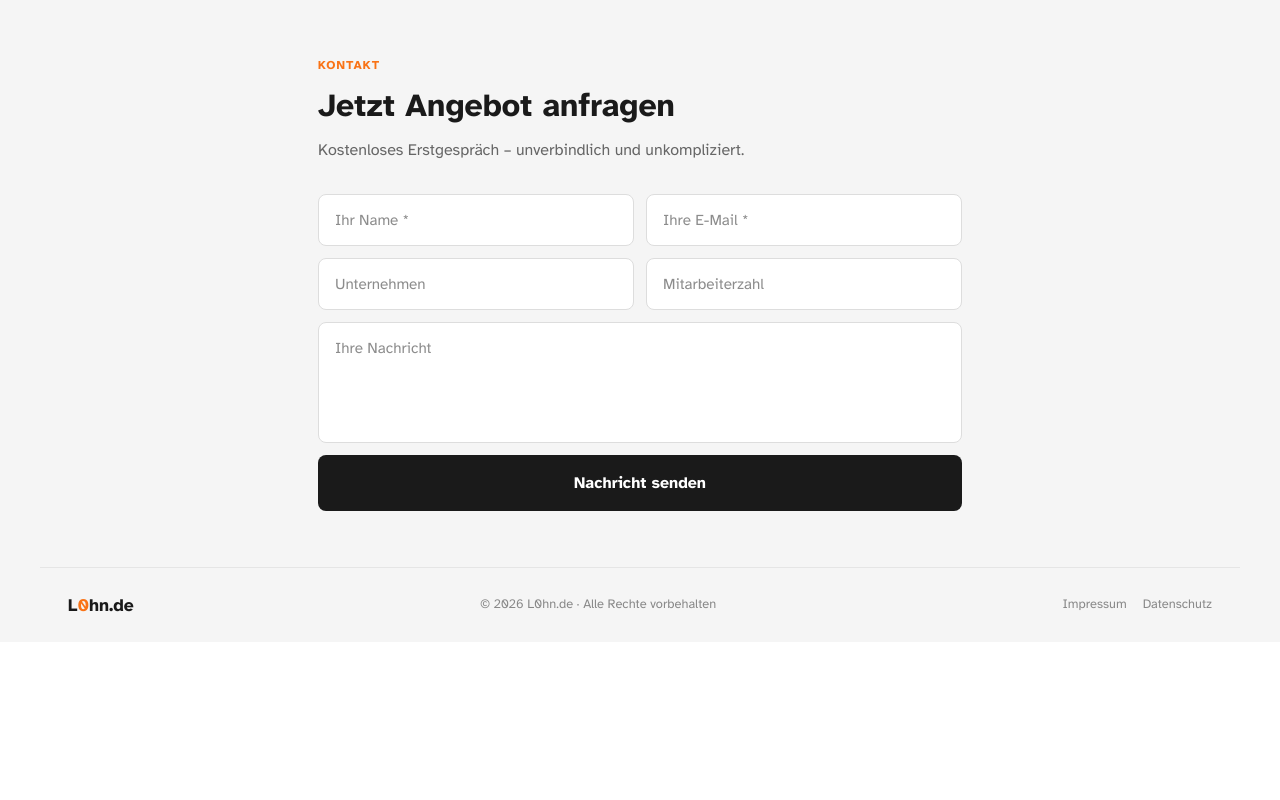
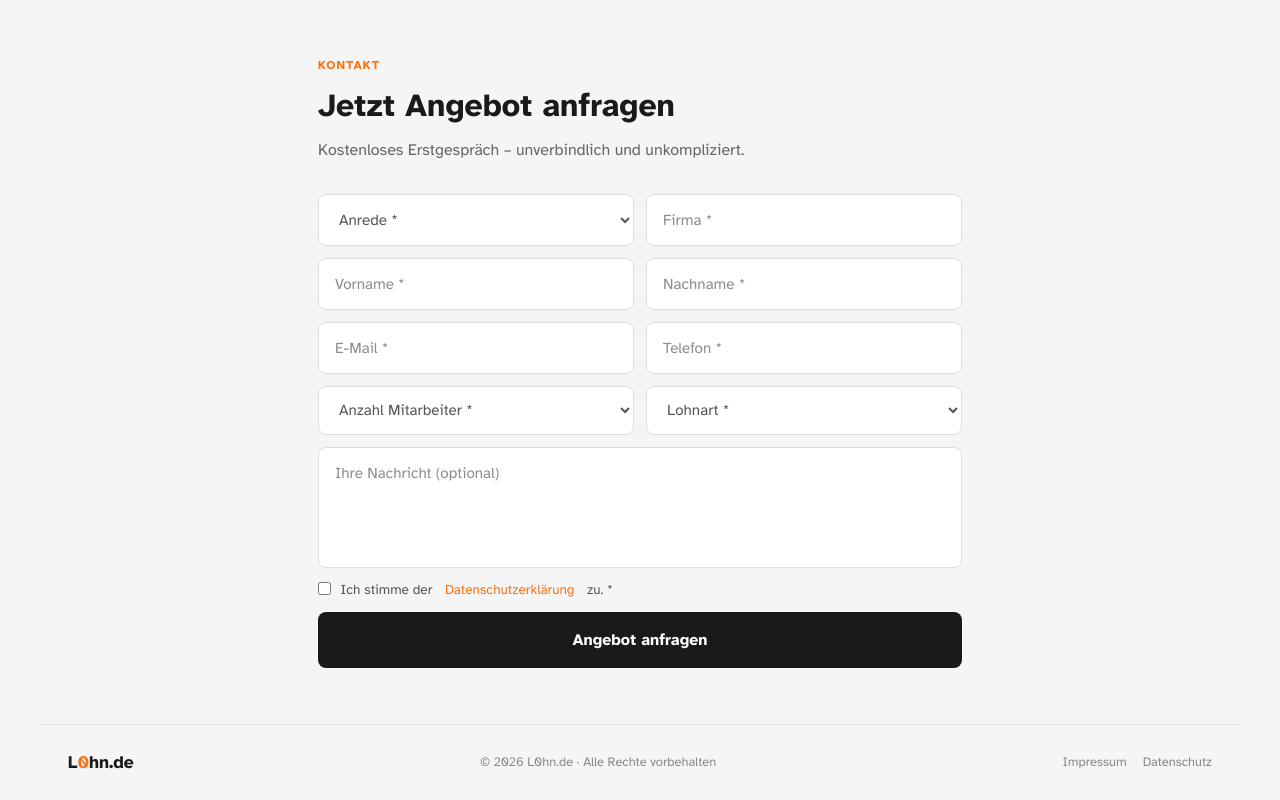
Before and after one commit to 089-andreas/l0hn-de, a Next.js app: page / in a window 1280 px wide. Shown: the part 3118-3918 px from the top of the page. Before the commit the page ends 3760 px from the top, so only its background shows below. Built offline with nearby package versions, Linux system fonts and the light colour scheme.

Commit message:
Kontaktformular erweitert: Anrede, Telefon, Lohnart, Mitarbeiter, Datenschutz

```diff
--- a/app/api/contact/route.ts
+++ b/app/api/contact/route.ts
@@ -3,20 +3,47 @@ import { Resend } from 'resend';
 const resend = new Resend(process.env.RESEND_API_KEY);
 
 export async function POST(request: Request) {
-  const { name, email, unternehmen, mitarbeiter, nachricht } = await request.json();
+  const { anrede, vorname, nachname, firma, email, telefon, mitarbeiter, lohnart, nachricht } = await request.json();
+
+  const ansprache = anrede === 'Frau' ? `Sehr geehrte Frau ${nachname}` : anrede === 'Herr' ? `Sehr geehrter Herr ${nachname}` : `Guten Tag ${vorname} ${nachname}`;
 
   try {
+    // Interne E-Mail an Andreas
     await resend.emails.send({
       from: 'L0hn.de <onboarding@resend.dev>',
       to: 'a.thierauf@hevelio.de',
-      subject: `Neue Anfrage von ${name}`,
+      subject: `Neue Anfrage: ${vorname} ${nachname} – ${firma || 'ohne Firma'} (${mitarbeiter} MA, ${lohnart})`,
       html: `
-        <h2>Neue Kontaktanfrage über L0hn.de</h2>
-        <p><strong>Name:</strong> ${name}</p>
-        <p><strong>E-Mail:</strong> ${email}</p>
-        <p><strong>Unternehmen:</strong> ${unternehmen}</p>
-        <p><strong>Mitarbeiterzahl:</strong> ${mitarbeiter}</p>
-        <p><strong>Nachricht:</strong> ${nachricht}</p>
+        <h2 style="color:#F97316">Neue Anfrage über L0hn.de</h2>
+        <table style="border-collapse:collapse;width:100%">
+          <tr><td style="padding:6px 12px;font-weight:bold;width:160px">Anrede</td><td style="padding:6px 12px">${anrede}</td></tr>
+          <tr style="background:#f9f9f9"><td style="padding:6px 12px;font-weight:bold">Name</td><td style="padding:6px 12px">${vorname} ${nachname}</td></tr>
+          <tr><td style="padding:6px 12px;font-weight:bold">Firma</td><td style="padding:6px 12px">${firma || '–'}</td></tr>
+          <tr style="background:#f9f9f9"><td style="padding:6px 12px;font-weight:bold">E-Mail</td><td style="padding:6px 12px"><a href="mailto:${email}">${email}</a></td></tr>
+          <tr><td style="padding:6px 12px;font-weight:bold">Telefon</td><td style="padding:6px 12px"><a href="tel:${telefon}">${telefon}</a></td></tr>
+          <tr style="background:#f9f9f9"><td style="padding:6px 12px;font-weight:bold">Mitarbeiter</td><td style="padding:6px 12px">${mitarbeiter}</td></tr>
+          <tr><td style="padding:6px 12px;font-weight:bold">Lohnart</td><td style="padding:6px 12px">${lohnart}</td></tr>
+          <tr style="background:#f9f9f9"><td style="padding:6px 12px;font-weight:bold">Nachricht</td><td style="padding:6px 12px">${nachricht || '–'}</td></tr>
+        </table>
+      `,
+    });
+
+    // Bestätigungs-E-Mail an Kunden
+    await resend.emails.send({
+      from: 'L0hn.de <onboarding@resend.dev>',
+      to: email,
+      subject: 'Ihre Anfrage bei L0hn.de – wir melden uns!',
+      html: `
+        <p>${ansprache},</p>
+        <p>vielen Dank für Ihre Anfrage. Wir haben Ihre Nachricht erhalten und melden uns <strong>innerhalb von 24 Stunden</strong> bei Ihnen.</p>
+        <p><strong>Ihre Angaben im Überblick:</strong></p>
+        <table style="border-collapse:collapse;width:100%">
+          <tr><td style="padding:6px 12px;font-weight:bold;width:160px">Firma</td><td style="padding:6px 12px">${firma || '–'}</td></tr>
+          <tr style="background:#f9f9f9"><td style="padding:6px 12px;font-weight:bold">Mitarbeiter</td><td style="padding:6px 12px">${mitarbeiter}</td></tr>
+          <tr><td style="padding:6px 12px;font-weight:bold">Lohnart</td><td style="padding:6px 12px">${lohnart}</td></tr>
+        </table>
+        <br/>
+        <p>Mit freundlichen Grüßen<br/><strong>Andreas Thierauf</strong><br/>L0hn.de – Lohnbüro</p>
       `,
     });
 
--- a/app/components/KontaktFormular.tsx
+++ b/app/components/KontaktFormular.tsx
@@ -2,11 +2,50 @@
 
 import { useState } from 'react';
 
+const inputStyle = {
+  padding: '0.85rem 1rem',
+  borderRadius: '8px',
+  border: '0.5px solid #ddd',
+  background: '#fff',
+  fontSize: '0.95rem',
+  fontFamily: 'inherit',
+  width: '100%',
+  boxSizing: 'border-box' as const,
+};
+
+const selectStyle = {
+  ...inputStyle,
+  appearance: 'auto' as const,
+  color: '#555',
+};
+
 export default function KontaktFormular() {
-  const [form, setForm] = useState({ name: '', email: '', unternehmen: '', mitarbeiter: '', nachricht: '' });
+  const [form, setForm] = useState({
+    anrede: '',
+    vorname: '',
+    nachname: '',
+    firma: '',
+    email: '',
+    telefon: '',
+    mitarbeiter: '',
+    lohnart: '',
+    nachricht: '',
+    datenschutz: false,
+  });
   const [status, setStatus] = useState<'idle' | 'loading' | 'success' | 'error'>('idle');
+  const [fehler, setFehler] = useState<string[]>([]);
+
+  const validate = () => {
+    const pflicht = ['anrede', 'vorname', 'nachname', 'firma', 'email', 'telefon', 'mitarbeiter', 'lohnart'];
+    const leer = pflicht.filter(f => !form[f as keyof typeof form]);
+    if (!form.datenschutz) leer.push('datenschutz');
+    return leer;
+  };
 
   const handleSubmit = async () => {
+    const f = validate();
+    if (f.length > 0) { setFehler(f); return; }
+    setFehler([]);
     setStatus('loading');
     try {
       const res = await fetch('/api/contact', {
@@ -21,6 +60,10 @@ export default function KontaktFormular() {
     }
   };
 
+  const err = (field: string) => fehler.includes(field);
+
+  const borderColor = (field: string) => err(field) ? '#e53e3e' : '#ddd';
+
   if (status === 'success') return (
     <div style={{ background: '#fff', borderRadius: '12px', padding: '2rem', textAlign: 'center', border: '0.5px solid #e5e5e5' }}>
       <div style={{ fontSize: '2rem', marginBottom: '0.5rem' }}>✅</div>
@@ -31,15 +74,138 @@ export default function KontaktFormular() {
 
   return (
     <div style={{ display: 'grid', gridTemplateColumns: '1fr 1fr', gap: '0.75rem' }}>
-      <input placeholder="Ihr Name *" value={form.name} onChange={e => setForm({...form, name: e.target.value})} style={{ padding: '0.85rem 1rem', borderRadius: '8px', border: '0.5px solid #ddd', background: '#fff', fontSize: '0.95rem', fontFamily: 'inherit' }} />
-      <input placeholder="Ihre E-Mail *" value={form.email} onChange={e => setForm({...form, email: e.target.value})} style={{ padding: '0.85rem 1rem', borderRadius: '8px', border: '0.5px solid #ddd', background: '#fff', fontSize: '0.95rem', fontFamily: 'inherit' }} />
-      <input placeholder="Unternehmen" value={form.unternehmen} onChange={e => setForm({...form, unternehmen: e.target.value})} style={{ padding: '0.85rem 1rem', borderRadius: '8px', border: '0.5px solid #ddd', background: '#fff', fontSize: '0.95rem', fontFamily: 'inherit' }} />
-      <input placeholder="Mitarbeiterzahl" value={form.mitarbeiter} onChange={e => setForm({...form, mitarbeiter: e.target.value})} style={{ padding: '0.85rem 1rem', borderRadius: '8px', border: '0.5px solid #ddd', background: '#fff', fontSize: '0.95rem', fontFamily: 'inherit' }} />
-      <textarea placeholder="Ihre Nachricht" rows={4} value={form.nachricht} onChange={e => setForm({...form, nachricht: e.target.value})} style={{ gridColumn: '1/-1', padding: '0.85rem 1rem', borderRadius: '8px', border: '0.5px solid #ddd', background: '#fff', fontSize: '0.95rem', resize: 'none', fontFamily: 'inherit' }} />
-      <button onClick={handleSubmit} disabled={status === 'loading'} style={{ gridColumn: '1/-1', background: '#1a1a1a', color: '#fff', padding: '1rem', borderRadius: '8px', border: 'none', fontWeight: 700, fontSize: '1rem', cursor: 'pointer', fontFamily: 'inherit', opacity: status === 'loading' ? 0.7 : 1 }}>
-        {status === 'loading' ? 'Wird gesendet...' : 'Nachricht senden'}
+
+      <select
+        value={form.anrede}
+        onChange={e => setForm({ ...form, anrede: e.target.value })}
+        style={{ ...selectStyle, borderColor: borderColor('anrede') }}
+      >
+        <option value="">Anrede *</option>
+        <option value="Herr">Herr</option>
+        <option value="Frau">Frau</option>
+        <option value="Divers">Divers</option>
+      </select>
+
+      <input
+        placeholder="Firma *"
+        value={form.firma}
+        onChange={e => setForm({ ...form, firma: e.target.value })}
+        style={{ ...inputStyle, borderColor: borderColor('firma') }}
+      />
+
+      <input
+        placeholder="Vorname *"
+        value={form.vorname}
+        onChange={e => setForm({ ...form, vorname: e.target.value })}
+        style={{ ...inputStyle, borderColor: borderColor('vorname') }}
+      />
+
+      <input
+        placeholder="Nachname *"
+        value={form.nachname}
+        onChange={e => setForm({ ...form, nachname: e.target.value })}
+        style={{ ...inputStyle, borderColor: borderColor('nachname') }}
+      />
+
+      <input
+        placeholder="E-Mail *"
+        type="email"
+        value={form.email}
+        onChange={e => setForm({ ...form, email: e.target.value })}
+        style={{ ...inputStyle, borderColor: borderColor('email') }}
+      />
+
+      <input
+        placeholder="Telefon *"
+        value={form.telefon}
+        onChange={e => setForm({ ...form, telefon: e.target.value })}
+        style={{ ...inputStyle, borderColor: borderColor('telefon') }}
+      />
+
+      <select
+        value={form.mitarbeiter}
+        onChange={e => setForm({ ...form, mitarbeiter: e.target.value })}
+        style={{ ...selectStyle, borderColor: borderColor('mitarbeiter') }}
+      >
+        <option value="">Anzahl Mitarbeiter *</option>
+        <option value="1–5">1–5</option>
+        <option value="6–10">6–10</option>
+        <option value="11–25">11–25</option>
+        <option value="26–50">26–50</option>
+        <option value="51–100">51–100</option>
+        <option value="101–500">101–500</option>
+        <option value="500+">500+</option>
+      </select>
+
+      <select
+        value={form.lohnart}
+        onChange={e => setForm({ ...form, lohnart: e.target.value })}
+        style={{ ...selectStyle, borderColor: borderColor('lohnart') }}
+      >
+        <option value="">Lohnart *</option>
+        <option value="Gehalt (Festgehalt)">Gehalt (Festgehalt)</option>
+        <option value="Stundenlohn">Stundenlohn</option>
+        <option value="Baulohn">Baulohn</option>
+        <option value="Zeitarbeit">Zeitarbeit</option>
+      </select>
+
+      <textarea
+        placeholder="Ihre Nachricht (optional)"
+        rows={4}
+        value={form.nachricht}
+        onChange={e => setForm({ ...form, nachricht: e.target.value })}
+        style={{ gridColumn: '1/-1', ...inputStyle, resize: 'none' }}
+      />
+
+      <label style={{
+        gridColumn: '1/-1',
+        display: 'flex',
+        alignItems: 'flex-start',
+        gap: '0.6rem',
+        fontSize: '0.85rem',
+        color: err('datenschutz') ? '#e53e3e' : '#555',
+        cursor: 'pointer',
+      }}>
+        <input
+          type="checkbox"
+          checked={form.datenschutz}
+          onChange={e => setForm({ ...form, datenschutz: e.target.checked })}
+          style={{ marginTop: '2px', accentColor: '#F97316', flexShrink: 0 }}
+        />
+        Ich stimme der <a href="/datenschutz" style={{ color: '#F97316', margin: '0 3px' }}>Datenschutzerklärung</a> zu. *
+      </label>
+
+      {fehler.length > 0 && (
+        <p style={{ gridColumn: '1/-1', color: '#e53e3e', fontSize: '0.85rem', margin: 0 }}>
+          Bitte füllen Sie alle Pflichtfelder aus.
+        </p>
+      )}
+
+      <button
+        onClick={handleSubmit}
+        disabled={status === 'loading'}
+        style={{
+          gridColumn: '1/-1',
+          background: '#1a1a1a',
+          color: '#fff',
+          padding: '1rem',
+          borderRadius: '8px',
+          border: 'none',
+          fontWeight: 700,
+          fontSize: '1rem',
+          cursor: 'pointer',
+          fontFamily: 'inherit',
+          opacity: status === 'loading' ? 0.7 : 1,
+        }}
+      >
+        {status === 'loading' ? 'Wird gesendet...' : 'Angebot anfragen'}
       </button>
-      {status === 'error' && <p style={{ gridColumn: '1/-1', color: 'red', fontSize: '0.9rem' }}>Fehler beim Senden – bitte versuche es erneut.</p>}
+
+      {status === 'error' && (
+        <p style={{ gridColumn: '1/-1', color: '#e53e3e', fontSize: '0.9rem' }}>
+          Fehler beim Senden – bitte versuche es erneut.
+        </p>
+      )}
     </div>
   );
 }
--- a/app/datenschutz/page.tsx
+++ b/app/datenschutz/page.tsx
@@ -26,11 +26,11 @@ export default function Datenschutz() {
             },
             {
               titel: '3. Kontaktformular',
-              text: 'Wenn Sie uns über das Kontaktformular eine Anfrage zukommen lassen, werden Ihre Angaben inklusive der von Ihnen angegebenen Kontaktdaten zwecks Bearbeitung der Anfrage und für den Fall von Anschlussfragen bei uns gespeichert. Diese Daten geben wir nicht ohne Ihre Einwilligung weiter. Die Verarbeitung erfolgt auf Grundlage von Art. 6 Abs. 1 lit. b DSGVO.'
+              text: 'Wenn Sie uns über das Kontaktformular eine Anfrage zukommen lassen, werden Ihre Angaben (Name, Firma, E-Mail, Telefon, Anzahl Mitarbeiter, Lohnart sowie Ihre Nachricht) zwecks Bearbeitung der Anfrage bei uns gespeichert. Diese Daten geben wir nicht ohne Ihre Einwilligung weiter. Die Verarbeitung erfolgt auf Grundlage von Art. 6 Abs. 1 lit. b DSGVO.'
             },
             {
               titel: '4. Ihre Rechte',
-              text: 'Sie haben jederzeit das Recht auf:\n\n• Auskunft über Ihre gespeicherten Daten (Art. 15 DSGVO)\n• Berichtigung unrichtiger Daten (Art. 16 DSGVO)\n• Löschung Ihrer Daten (Art. 17 DSGVO)\n• Einschränkung der Verarbeitung (Art. 18 DSGVO)\n• Datenübertragbarkeit (Art. 20 DSGVO)\n• Widerspruch gegen die Verarbeitung (Art. 21 DSGVO)\n\nZur Ausübung Ihrer Rechte wenden Sie sich bitte an: info@hevelio-personal.de'
+              text: 'Sie haben jederzeit das Recht auf:\n\n• Auskunft über Ihre gespeicherten Daten (Art. 15 DSGVO)\n• Berichtigung unrichtiger Daten (Art. 16 DSGVO)\n• Löschung Ihrer Daten (Art. 17 DSGVO)\n• Einschränkung der Verarbeitung (Art. 18 DSGVO)\n• Datenübertragbarkeit (Art. 20 DSGVO)\n• Widerspruch gegen die Verarbeitung (Art. 21 DSGVO)\n\nZur Ausübung Ihrer Rechte wenden Sie sich bitte an: info@l0hn.de'
             },
             {
               titel: '5. Cookies',
```
